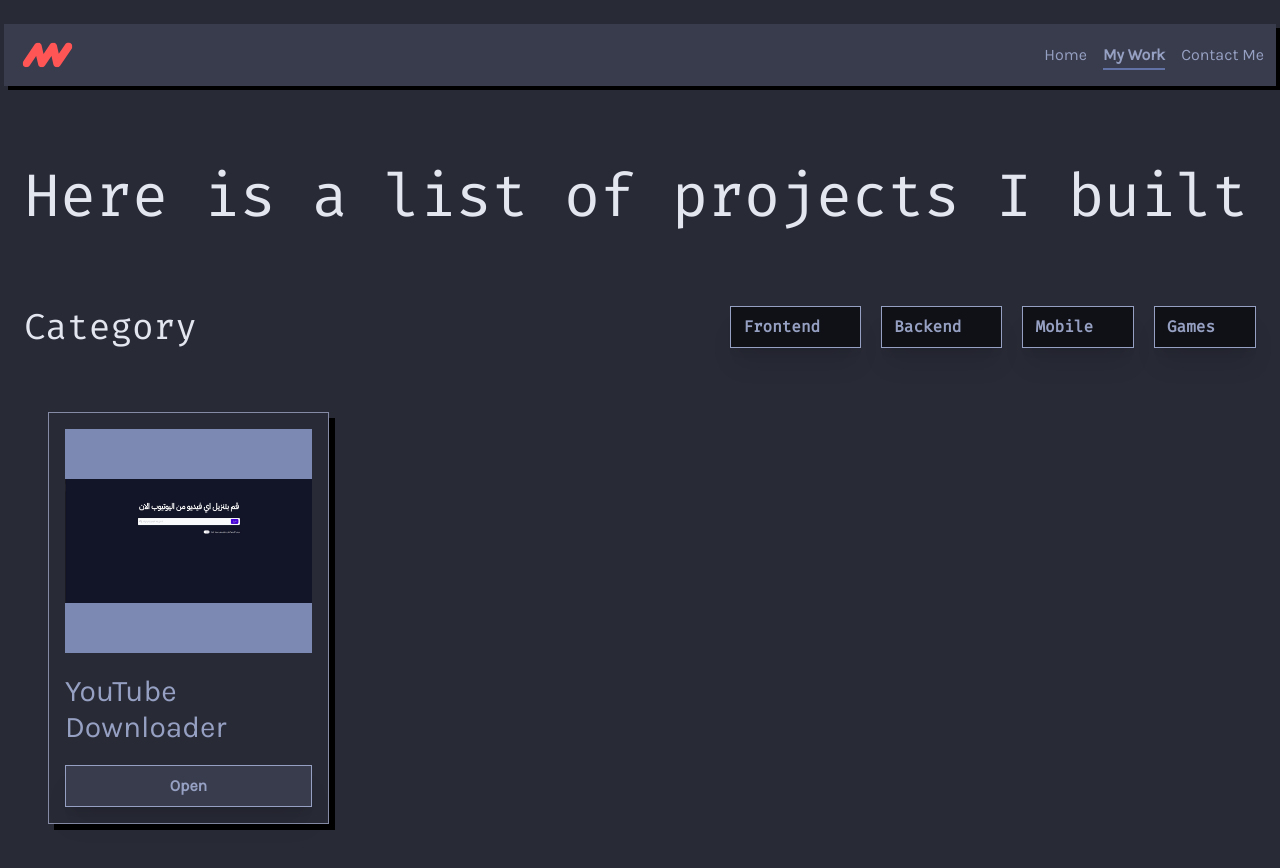
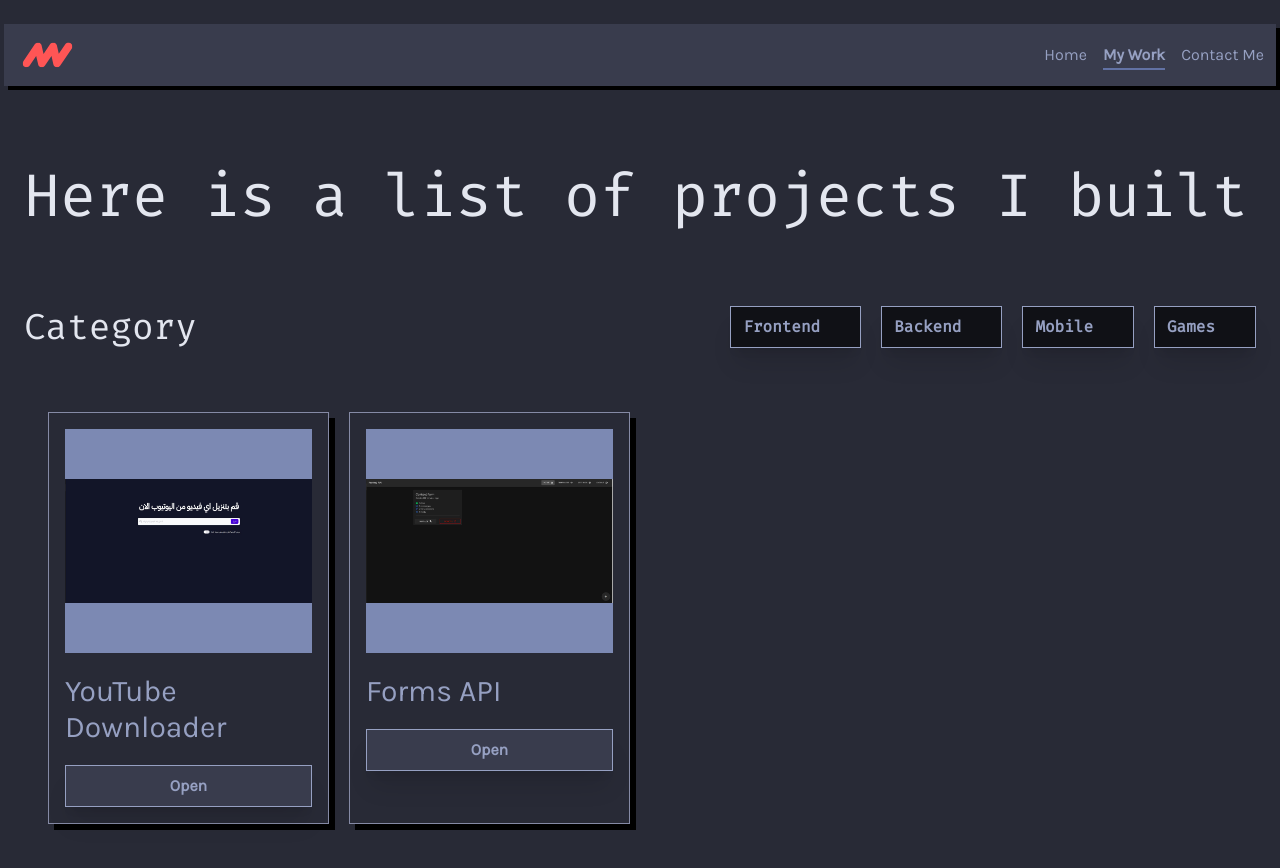
Before and after one commit to redcodemohammed/redcodemohammed-next, a Nuxt app: page /work in a window 1280 px wide. Shown: the top 868 px of the page. Built offline with nearby package versions, Linux system fonts and the light colour scheme; some icons are missing.

Commit message:
added new project

```diff
--- a/pages/index.vue
+++ b/pages/index.vue
@@ -21,10 +21,10 @@
 
         <div class="mt-5 flex flex-col md:flex-row gap-4">
           <div class="">
-            <a
-              href="#"
+            <NuxtLink
+              to="/work"
               class="px-3 py-2 border shadow-4 hover:bg-background-600 duration-150 transform bg-background-700 text-comment-400 font-bold"
-              >Check my Work</a
+              >Check my Work</NuxtLink
             >
           </div>
           <div class="text-lg text-comment-400 font-bold">Or</div>
--- a/pages/work.vue
+++ b/pages/work.vue
@@ -55,6 +55,23 @@
           Open
         </a>
       </div>
+      <div
+        class="hover:border-purple-300 hover:bg-purple-900 duration-200 border shadow-6 p-4 border-background-300 font-karla text-comment-400 flex flex-col gap-5">
+        <!-- image goes here -->
+        <div class="w-full h-56 bg-comment-500 grid place-items-center">
+          <img class="" src="@/assets/forms-api.jpg" alt="" />
+        </div>
+
+        <!-- blog title -->
+        <div class="font-medium text-3xl">Forms API</div>
+
+        <a
+          href="https://forms-ui-88ek.onrender.com/"
+          target="_blank"
+          class="px-3 text-center py-2 border shadow-xl hover:bg-background-600 duration-150 transform bg-background-700 text-comment-400 font-bold">
+          Open
+        </a>
+      </div>
     </div>
   </section>
 </template>
```
Also changed, not shown: assets/forms-api.jpg (added), 1 other file (tests, documents, lock files or other folders).
